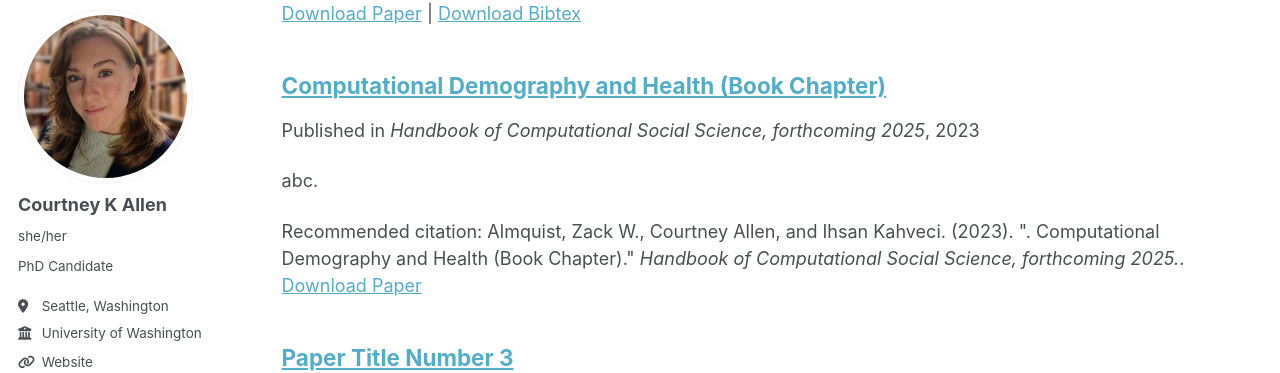
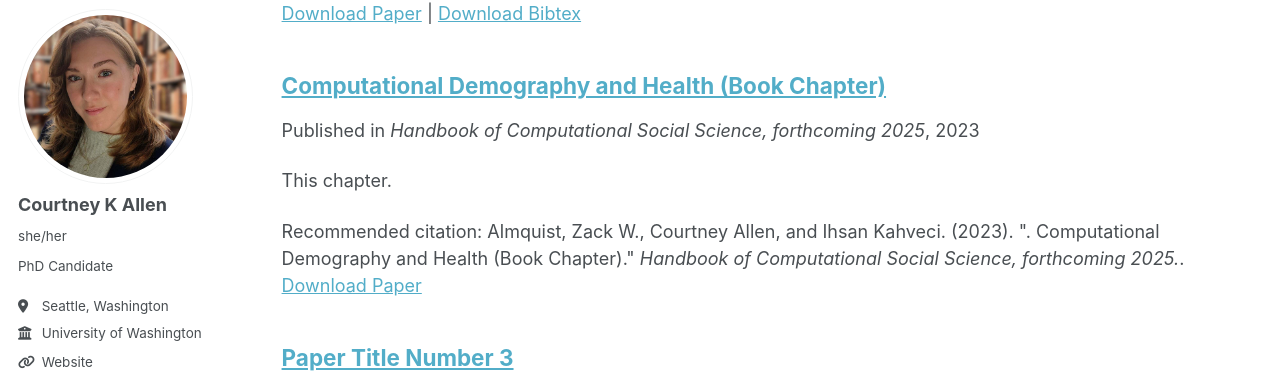
Before and after one commit to courtneykirsten/test-page, a Jekyll site: the page built from _pages/publications.html, in a window 1280 px wide and 900 px high, scrolled down 468 px. Shown: the part 90-463 px from the top of the window. Built offline with Jekyll 4.4.1, drawn with Linux system fonts in a browser that asks for light colours; some web fonts are replaced.

Commit message:
Update 2024-02-17-paper-title-number-4.md

```diff
--- a/_publications/2024-02-17-paper-title-number-4.md
+++ b/_publications/2024-02-17-paper-title-number-4.md
@@ -3,7 +3,7 @@ title: "Computational Demography and Health (Book Chapter)"
 collection: publications
 category: manuscripts
 permalink: /publication/2023-compdemography
-excerpt: 'abc.'
+excerpt: 'This chapter.'
 date: 2023-09-08
 venue: 'Handbook of Computational Social Science, forthcoming 2025'
 paperurl: 'https://arxiv.org/abs/2309.13056'
```
